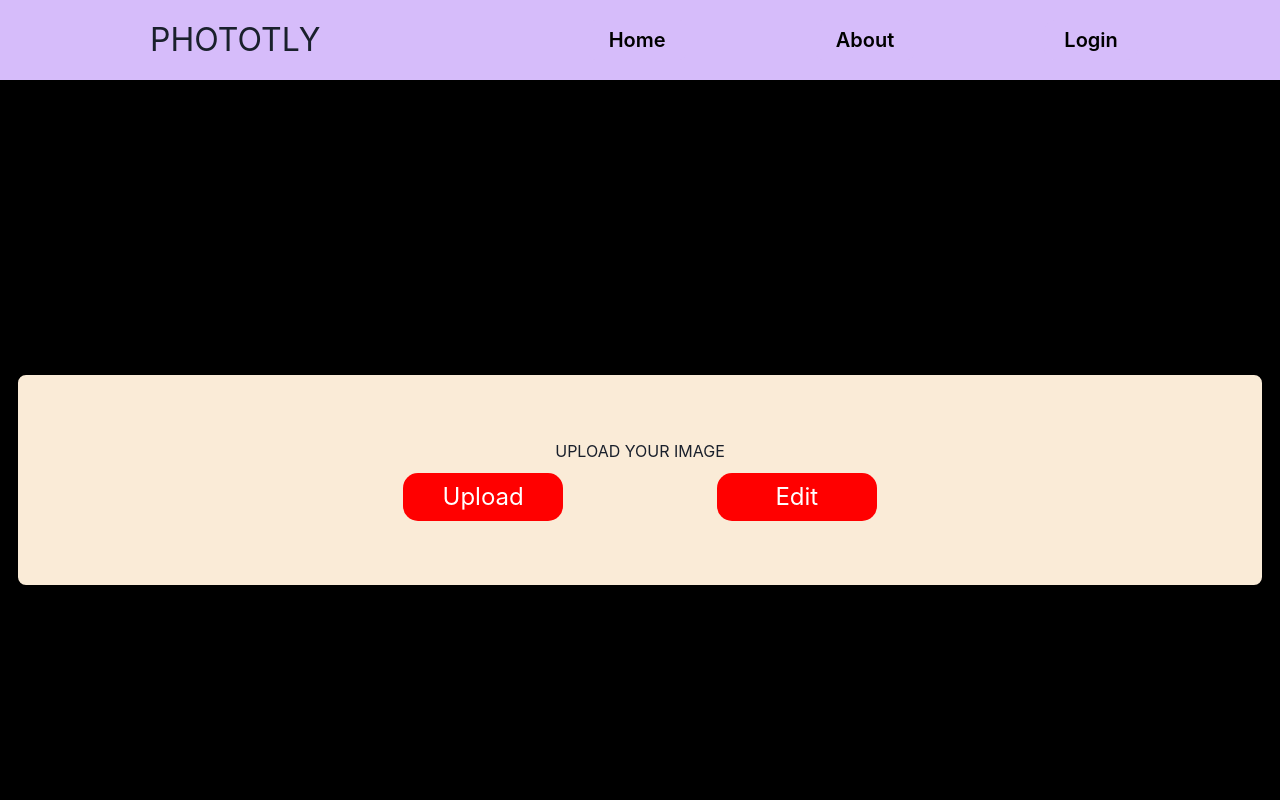
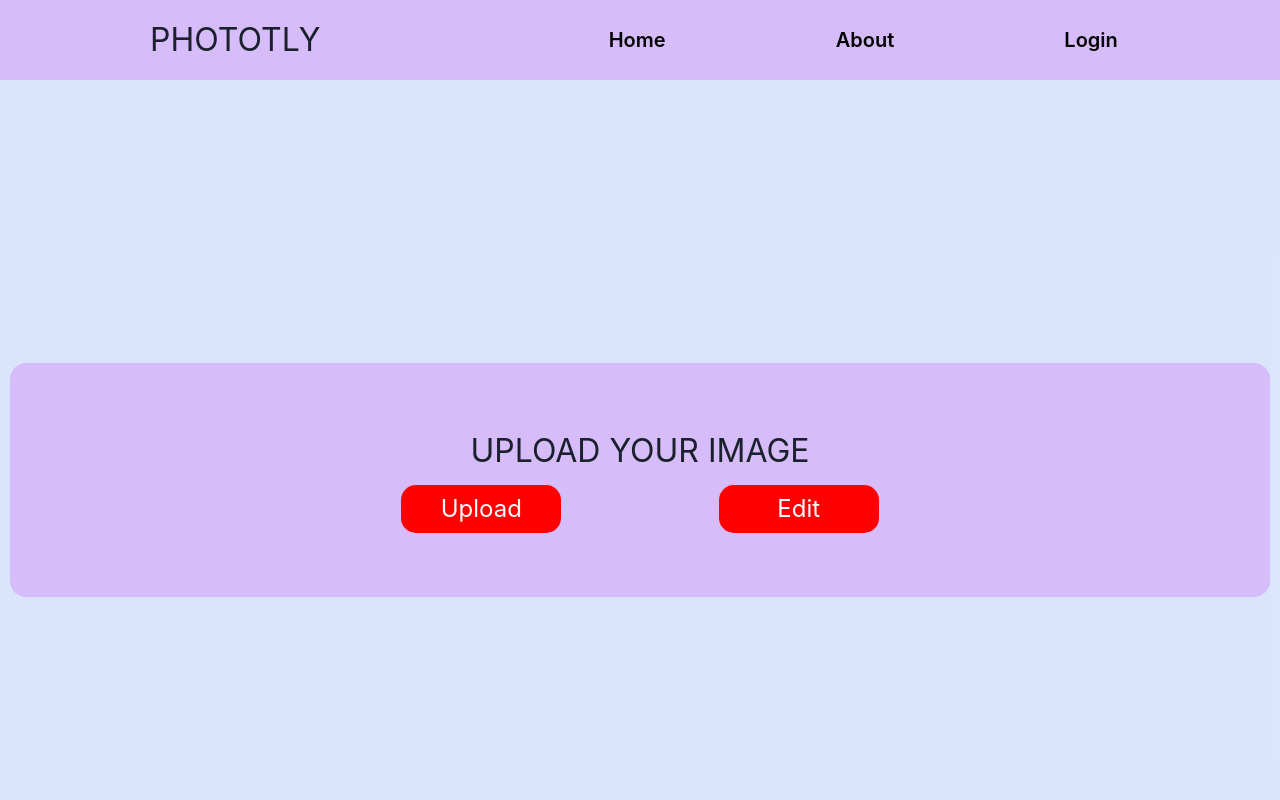
Before and after one commit to HIDZI123/TeraByte, a React (Vite) app in the folder TeraByte/: page /upload in a window 1280 px wide. Shown: the top 800 px of the page. Built offline with nearby package versions, Linux system fonts and the light colour scheme.

Commit message:
upload done edit created

```diff
--- a/TeraByte/src/App.jsx
+++ b/TeraByte/src/App.jsx
@@ -7,8 +7,10 @@ import './styles/header.scss';
 import './styles/home.scss';
 import Upload from "./components/Upload";
 import LoginSignup from './components/LoginSignup';
+import Edit from "./components/Edit";
 import '../src/styles/LoginSignup.css'
 import './styles/upload.scss'
+import './styles/Edit.scss'
 
 const App = () => {
   return (
@@ -16,9 +18,10 @@ const App = () => {
       <Header/>
       <Routes>
         <Route path="/" element = {<Home/>} />
-        <Route path="#aboutt" element = {<Home/>} />
+        <Route path="#about" element = {<Home/>} />
         <Route path="/login" element = {<LoginSignup/>} />
         <Route path="/upload" element = {<Upload/>} />
+        <Route path="/edit" element = {<Edit/>} />
       </Routes>
       <Footer/>
     </Router>
--- a/TeraByte/src/components/Edit.jsx
+++ b/TeraByte/src/components/Edit.jsx
@@ -2,15 +2,15 @@
 
 // import React from 'react';
 
-const Edit = ({ location }) => {
-  // Extract the image URL from the state passed via Link
-  const imageUrl = location.state.imageUrl;
+const Edit = () => {
 
   return (
+    <>
     <div className="box">
-      <h1>Edit Image</h1>
-      {imageUrl && <img src={imageUrl} alt="Uploaded pic" />}
+
     </div>
+
+    </>
   );
 };
 
--- a/TeraByte/src/components/Header.jsx
+++ b/TeraByte/src/components/Header.jsx
@@ -27,7 +27,8 @@ const Header = () => {
       >
         <Link to={"/"}> Home </Link>
       </Button>
-      <Button  variant={"solid"}
+
+      <Button as="a" href="#about" variant={"solid"}
             fontSize={"1.25rem"}
             p={"5"}
             backgroundColor={'#D6BCFA'}
@@ -36,10 +37,10 @@ const Header = () => {
               backgroundColor: "#805AD5",
               color: "White",
               borderBottom: '4px solid #44337A'
+            }}>
+            About
+      </Button>
 
-        }}>
-        <Link to={"#about"}>About</Link>
-      </Button>
       <Button  variant={"solid"}
         fontSize={"1.25rem"}
         p={"5"}
--- a/TeraByte/src/components/Home.jsx
+++ b/TeraByte/src/components/Home.jsx
@@ -149,7 +149,7 @@ const Home = () => {
         </Button>
       </MotionVstack>
 
-      <Container maxW={'container.xl'} minH={'100vh'} p={'16'}>
+      <Container maxW={'container.xl'} minH={'100vh'} p={'16'} id={"about"}>
         <Heading
           textTransform={'uppercase'}
           py={'2'}
--- a/TeraByte/src/styles/Edit.scss
+++ b/TeraByte/src/styles/Edit.scss
@@ -1,6 +1,6 @@
 @import './basic.scss';
 .box{
-  height: fit-content;
+  height: 100vh;
   width: 100%;
   background-color: aqua;
 }
--- a/TeraByte/src/styles/upload.scss
+++ b/TeraByte/src/styles/upload.scss
@@ -1,7 +1,7 @@
 @import './basic.scss';
 .main{
   min-height: 100vh;
-  background-color: #000000;
+  background-color: #d7e3fce7;
   display: flex;
   align-items:center;
   justify-content:center;
@@ -10,15 +10,15 @@
     height: 80%;
     margin: 10px;
     padding: 8vh;
-    background-color:antiquewhite;
+    background-color:#D6BCFA;
     border-radius: 2vh;
-    border: 1vh black solid;
     display: flex;
     flex-direction: column;
     align-items: center;
     position: relative;
     >h1{
       margin-bottom: 10px;
+      font-size: 2rem;
     }
     >input{
       display: none;
```
Lines whose indentation alone changed are shown as unchanged.
